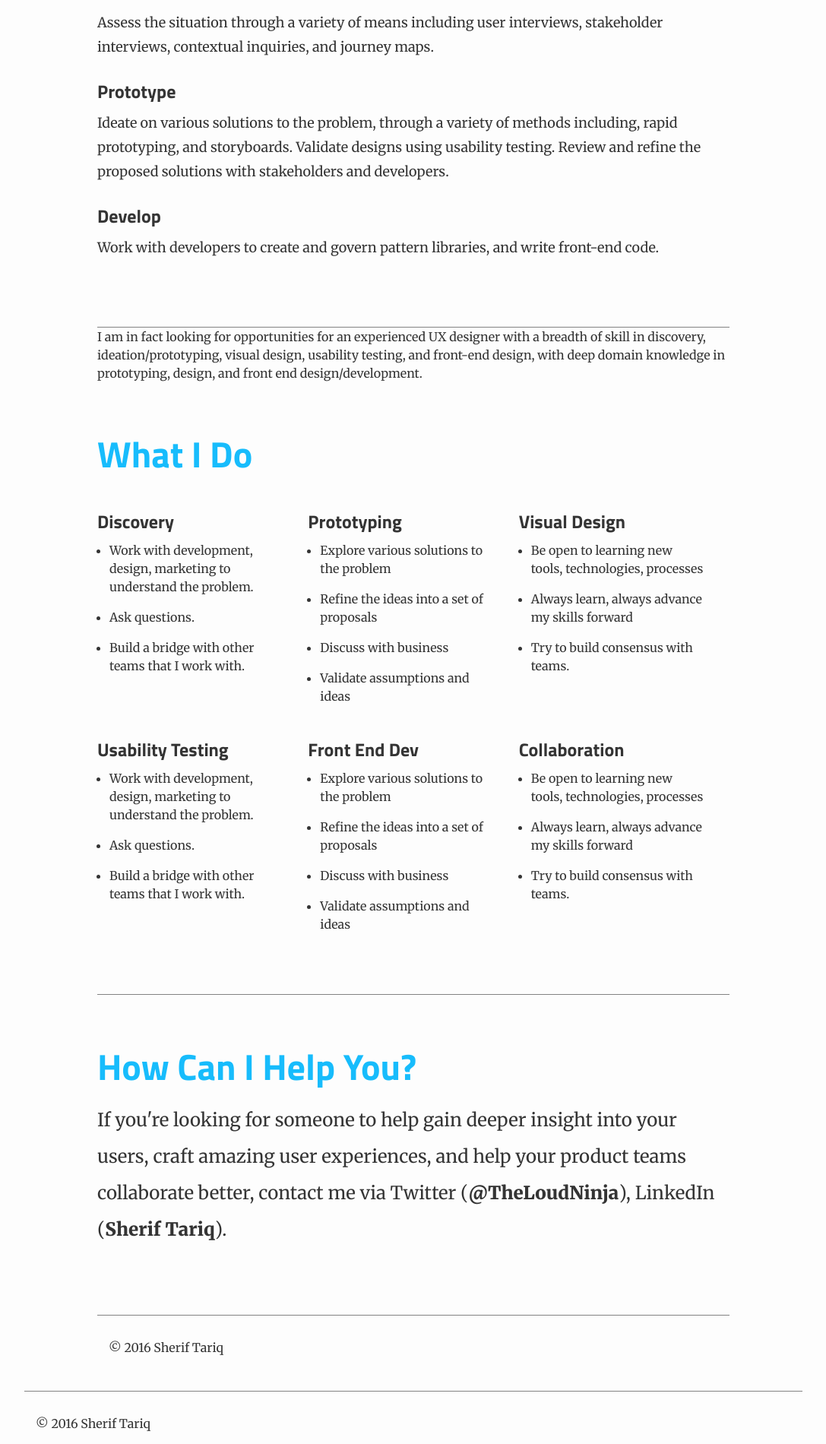
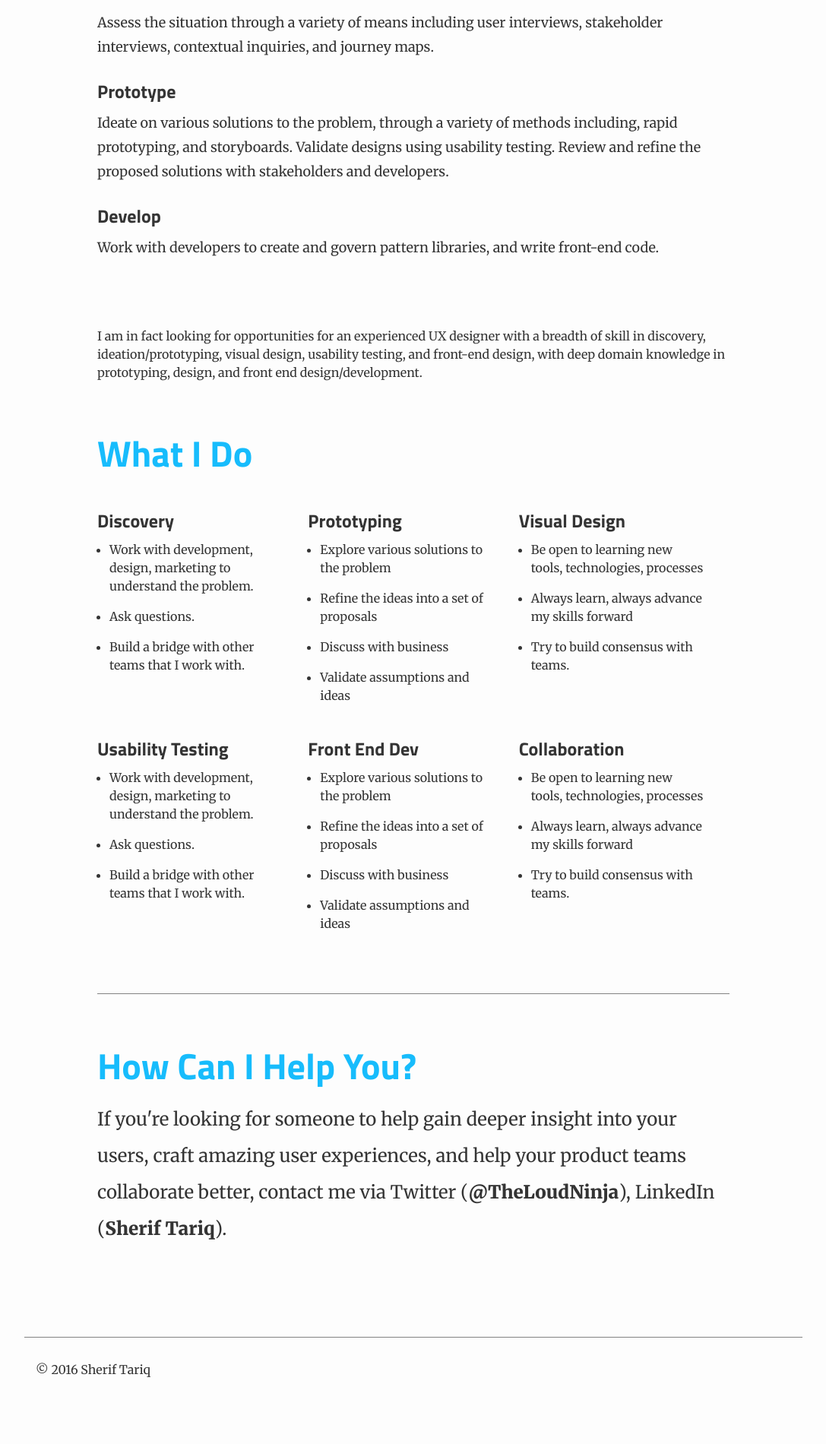
Before and after one commit to metaninja/metaninja-jekyll, a Jekyll site: the page built from index.html, in a window 1280 px wide. Shown: the part 1869-3769 px from the top of the page at 76% size, without its empty margins (96-1183 px from the left). Built offline with Jekyll 4.4.1, drawn with Linux system fonts in a browser that asks for light colours; after the commit the page ends 3698 px from its top, so only the background shows below that.

Commit message:
Tweaked design for mobile.

```diff
--- a/_sass/_layout.scss
+++ b/_sass/_layout.scss
@@ -37,6 +37,10 @@
     padding-top: $size5;
     padding-bottom: $size5;
     @include divider;
+
+    &:last-child {
+      border: 0;
+    }
 }
 
 .row {
@@ -141,7 +145,7 @@
 
     @include media-query($on-palm) {
         position: absolute;
-        top: 9px;
+        top: 36px;
         right: $spacing-unit / 2;
         background-color: $background-color;
         border: 1px solid $grey-color-light;
@@ -152,7 +156,7 @@
             display: block;
             float: right;
             width: 36px;
-            height: 26px;
+            height: 36px;
             line-height: 0;
             padding-top: 10px;
             text-align: center;
@@ -384,21 +388,26 @@
 @media only screen and (min-device-width: 0) and (max-device-width : 667px) {
     /* Styles */
     body {
-        max-width: 90vw;
+        max-width: auto;
         padding-left: 5vw;
         padding-right: 5vw;
     }
+    .container {
+      width: auto;
+    }
+
     .h2 {
         font-size: $size3;
-        line-height: $size4;
+        line-height: $size3;
     }
     .h3 {
         font-size: $size2;
     }
     .p, ul {
         font-size: $size1;
-        line-height: $size4;
+        line-height: $size2;
     }
+
     .row {
         flex-wrap: wrap;
     }
--- a/index.html
+++ b/index.html
@@ -158,10 +158,4 @@
 
 </section>
 
-<footer class="site-footer">
-  <div class="footer-col footer-col-1">
-    &copy; 2016 Sherif Tariq
-  </div>
-</footer>
-
 </div>
```
